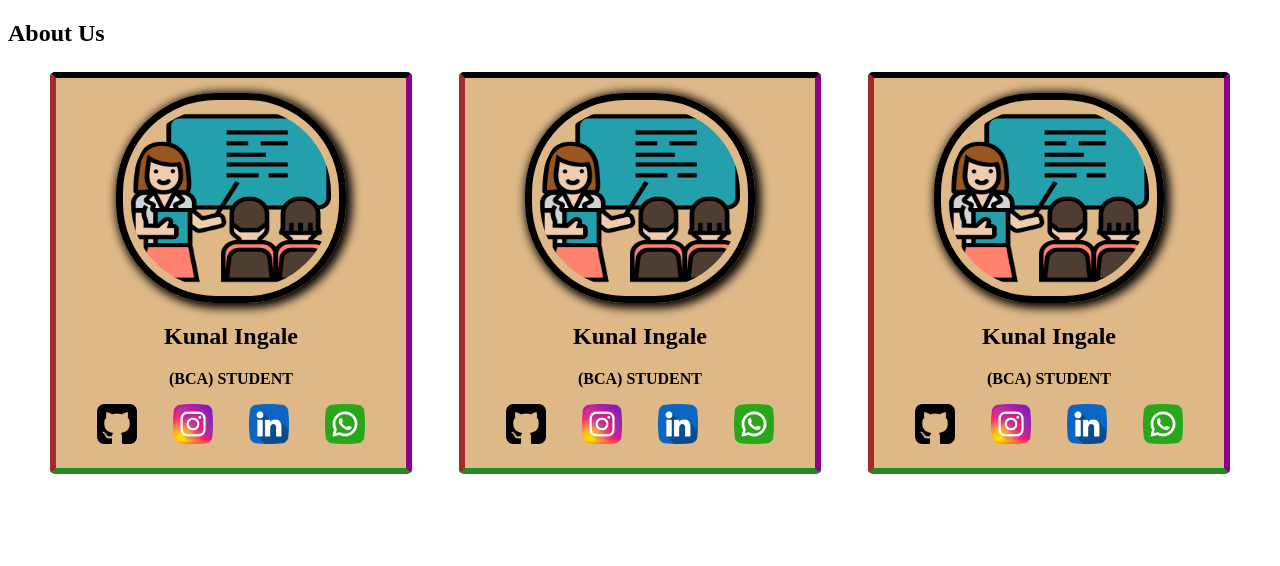
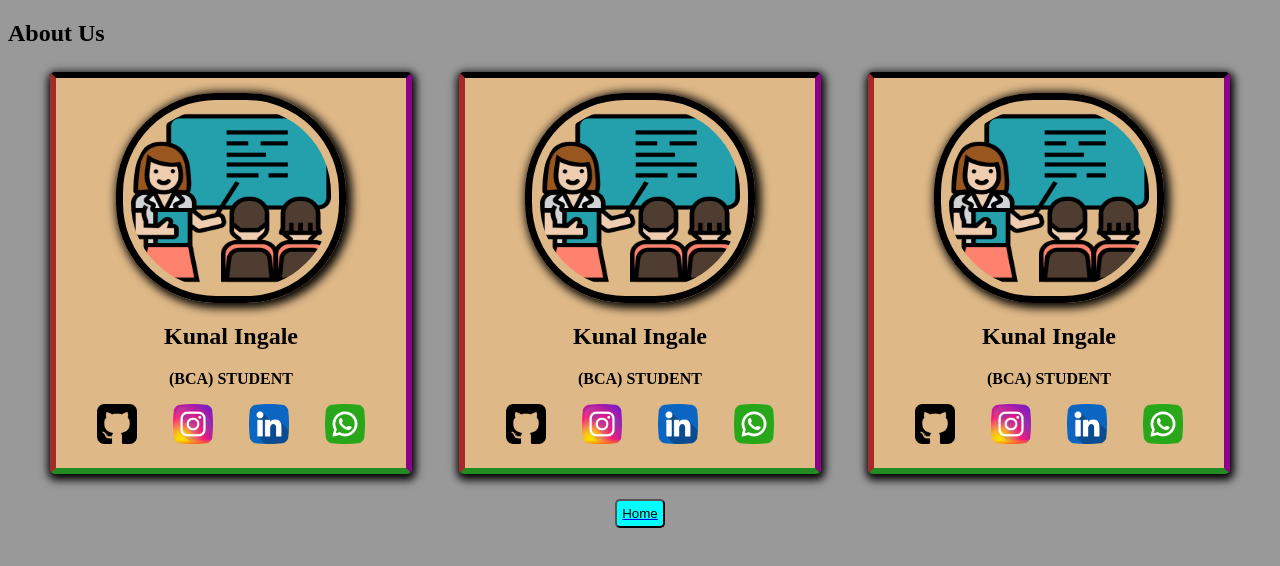
Before and after one commit to kunaldec022002/Vertual-Classroom, a plain HTML site: page html/about us.html in a window 1280 px wide. Drawn offline with Linux system fonts and the light colour scheme.

Commit message:
add code in about us file

```diff
--- a/html/about us.html
+++ b/html/about us.html
@@ -5,6 +5,10 @@
             About Us
         </title>
         <style>
+            body
+            {
+                background-color:#999999;
+            }
 
             .container
             {
@@ -22,6 +26,7 @@
                 border-left-color: brown;
                 border-right-color: darkmagenta;
                 border-bottom-color: forestgreen;
+                box-shadow: 1px 3px 8px 3px black;
                 border-radius: 5px;
                 padding: 5px;
                 margin: 5px;
@@ -71,6 +76,24 @@
                 border-radius: 10px;
                 box-shadow: 3px 1px 8px 4px black;
                 cursor: pointer;
+             }
+
+             .back-home-btn
+             {
+                background-color: #00ffff;
+                padding: 5px;
+                display: block;
+                margin-left: auto;
+                margin-right: auto;
+                margin-top: 20px;
+                border-radius: 5px;
+             }
+             .back-home-btn:hover
+             {
+                text-decoration: none;
+                cursor: pointer;
+                box-shadow: 0px 2px 10px 0px  black;
+                font-size: 15px;
              }
 
         </style>
@@ -126,6 +149,10 @@
             </div>
 
         </div>
+
+        <div>
+            <a href="./../index.html"><button class="back-home-btn">Home</button></a>
+        </div>
         </body>
     </head>
 </html>
```
